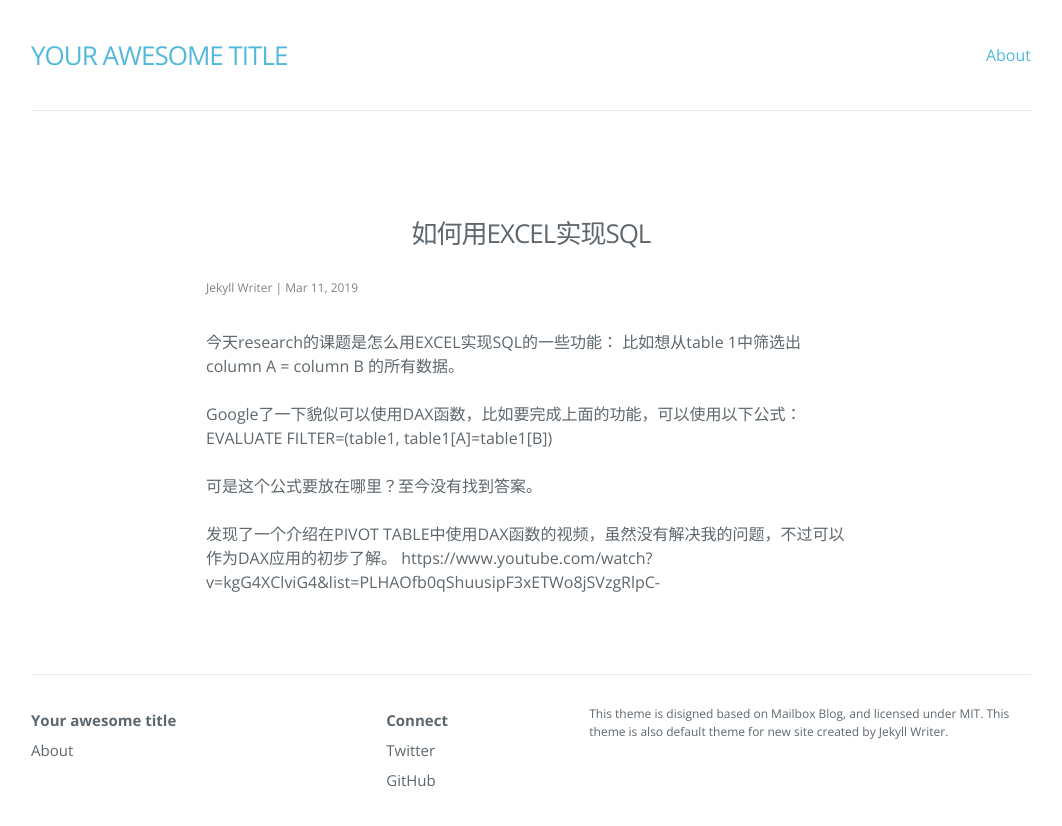
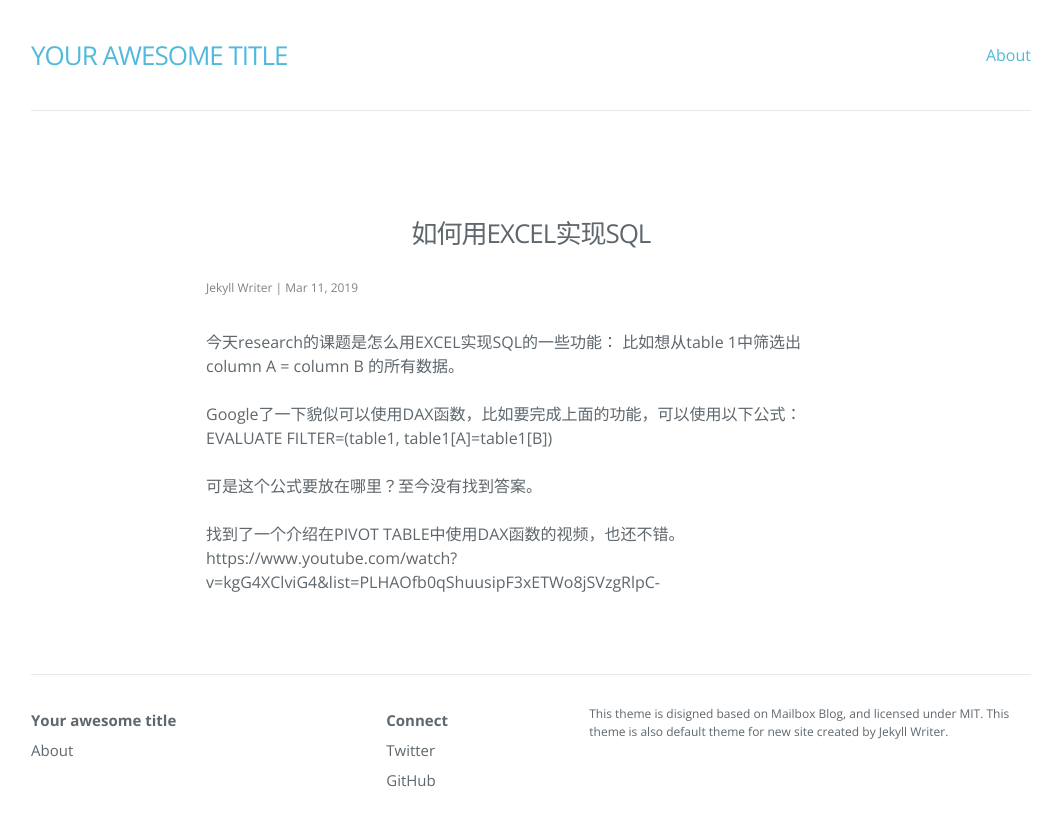
Before and after one commit to simpletuun/blog, a Jekyll site: the page built from _posts/2019-03-11-如何用EXCEL实现SQL.md, in a window 1280 px wide. Shown: the top 826 px of the page, without its empty margins (109-1171 px from the left). Built offline with Jekyll 4.4.1, drawn with Linux system fonts in a browser that asks for light colours; nearby versions of some CDN libraries.

Commit message:
Update 如何用EXCEL实现SQL

```diff
--- a/_posts/2019-03-11-如何用EXCEL实现SQL.md
+++ b/_posts/2019-03-11-如何用EXCEL实现SQL.md
@@ -12,5 +12,5 @@ EVALUATE FILTER=(table1, table1[A]=table1[B])
 
 可是这个公式要放在哪里？至今没有找到答案。
 
-发现了一个介绍在PIVOT TABLE中使用DAX函数的视频，虽然没有解决我的问题，不过可以作为DAX应用的初步了解。
+找到了一个介绍在PIVOT TABLE中使用DAX函数的视频，也还不错。
 https://www.youtube.com/watch?v=kgG4XClviG4&list=PLHAOfb0qShuusipF3xETWo8jSVzgRlpC-
```
